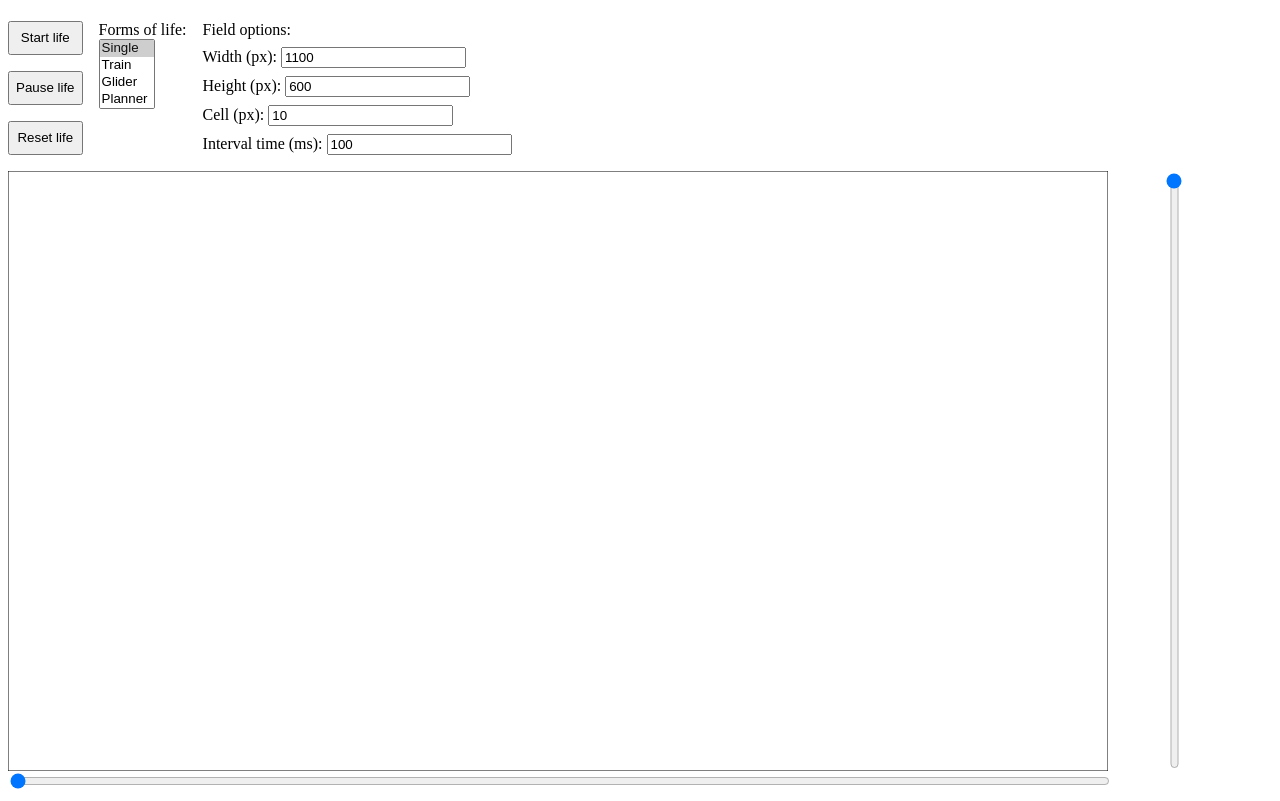
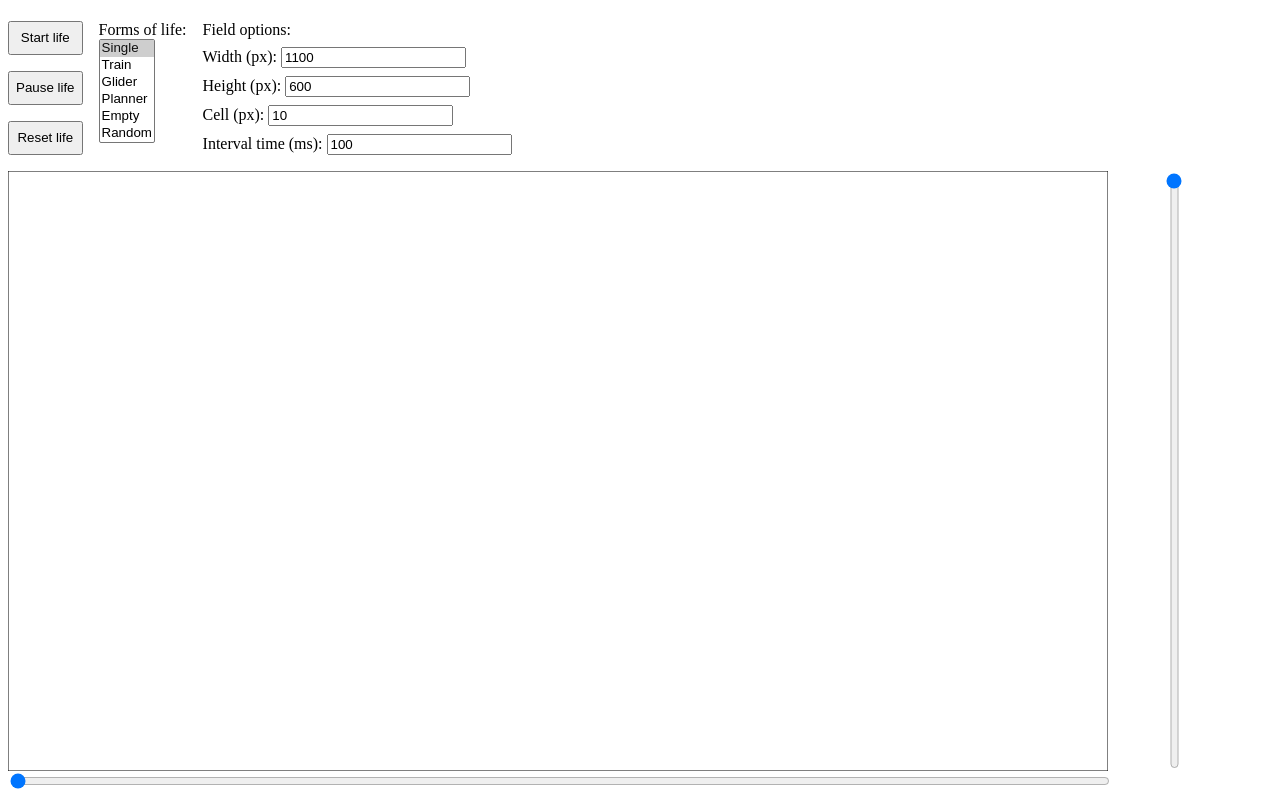
Before and after one commit to IlyaRedkin/game-of-life, a website: page index.html in a window 1280 px wide. Shown: the part 59-860 px from the top of the page. Drawn offline with Linux system fonts and the light colour scheme.

Commit message:
feat: select without scroll

```diff
--- a/index.html
+++ b/index.html
@@ -232,7 +232,7 @@
       </div>
       <div class="forms-of-life">
         <div>Forms of life:</div>
-        <select size="4" name="form-of-life" id="form-of-life" onchange="onFormLifeChange(this)">
+        <select size="6" name="form-of-life" id="form-of-life" onchange="onFormLifeChange(this)">
           <option selected value="single">Single</option>
           <option value="train">Train</option>
           <option value="glider">Glider</option>
```
